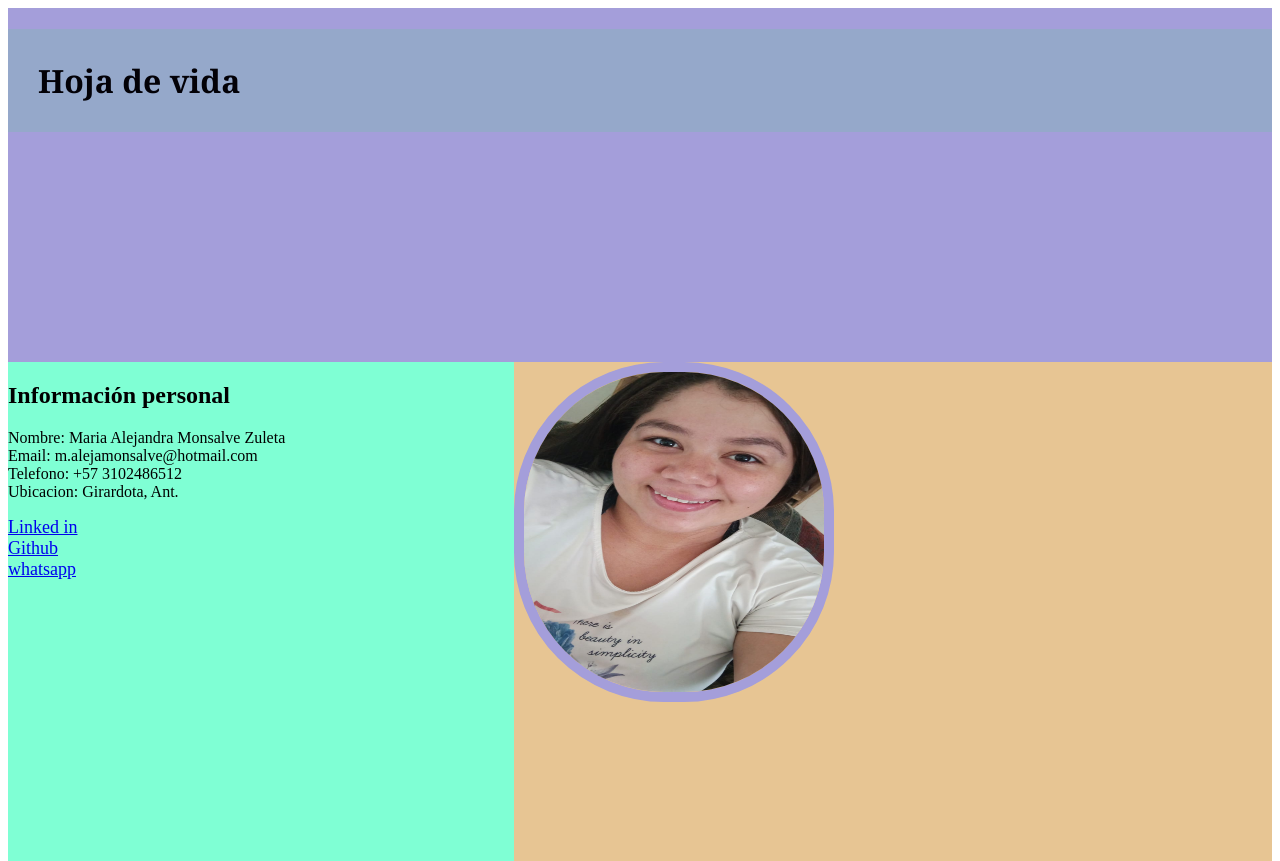
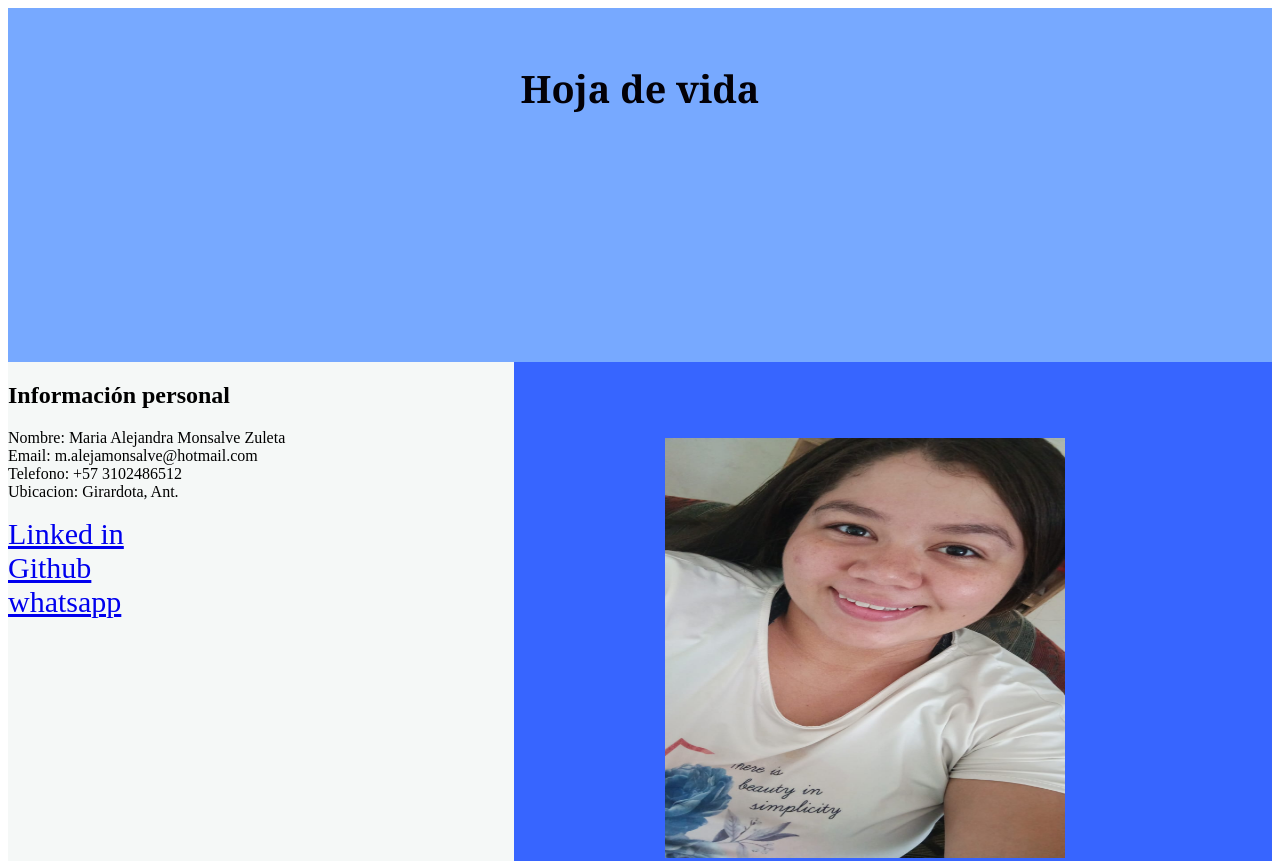
Before and after one commit to Mariia1001/hojadevida, a plain HTML site: page index.html in a window 1280 px wide. Shown: the top 861 px of the page. Drawn offline with Linux system fonts and the light colour scheme.

Commit message:
agregue grid y colores

```diff
--- a/css.css
+++ b/css.css
@@ -1,21 +1,26 @@
 
 img{
-    width: 300px;
-    height: 320px;
-    border-radius: 150px;
-    border: 10px solid #a49eda;
+    width: 400px;
+    height: 420px;
+    padding-left: 4cm;
+    padding-top: 2cm;
+    border-radius: #dedaff 10px;
+
     }
 
 h1{
     color: #030107;
     font-family: Georgia, 'Times New Roman', Times, serif;
-    background-color: rgb(149, 168, 202);
+    background-color: rgb(119, 169, 255);
     padding: 30px;
+    text-align: center;
+    font-size: 1cm;
 
 }
 a{
-    font-size: large;
+    font-size: 30px;
     font-family: 'Times New Roman', Times, serif;
+
 }
 .padre1 {
     display: grid;
@@ -26,10 +31,11 @@ a{
     }
 
     .titulo { grid-area: 1 / 1 / 2 / 6;
-    background-color: #a49eda;}
+    background-color: rgb( 119, 169, 255);}
     .info2 { grid-area: 2 / 1 / 4 / 3;
-    background-color: aquamarine;}
+    background-color: rgb(245, 248, 247);}
     .foto3 { grid-area: 2 / 3 / 4 / 6;
-    background-color: rgb(231, 197, 147); }
+    background-color: rgb(55, 101, 255); }
     .resto4 { grid-area: 4 / 1 / 6 / 6;
-    background-color: #a49eda;}
+    background-color: #ffffff;
+    text-align: center;}
```
